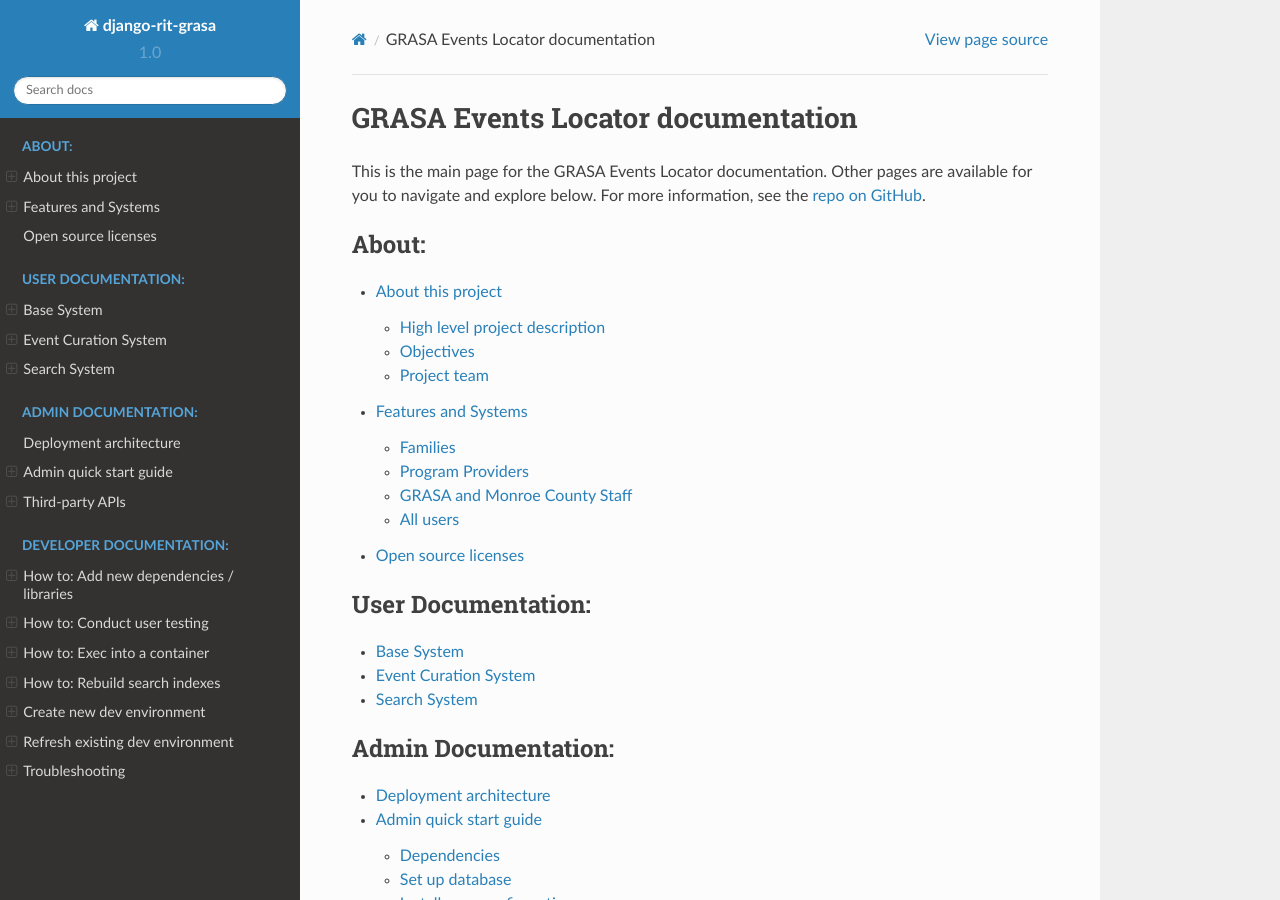
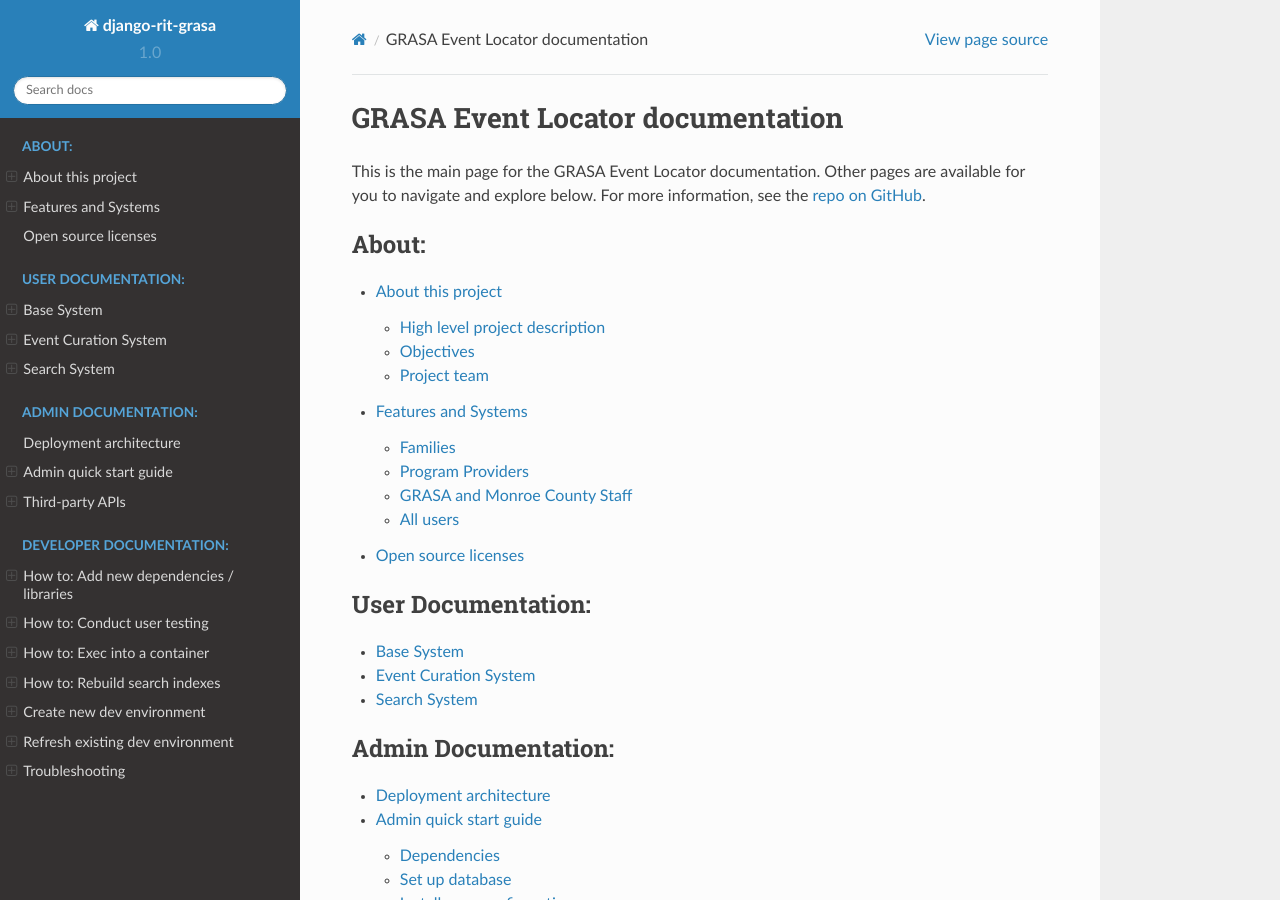
Before and after one commit to jwflory/django-rit-grasa, a Sphinx documentation site: the page built from docs/index.rst, in a window 1280 px wide and 900 px high. Built offline with Sphinx 7.4.7 and the Read the Docs theme 2.0.0, drawn with Linux system fonts in a browser that asks for light colours; formulas are drawn with MathJax 3; some of the changed text lies outside the part shown.

Commit message:
:memo: docs: Misc. polishing and minor changes
This commit is a few things I was waiting to slip into a bigger PR, but
this is last commit I anticipate making for tonight. I wanted to get
this into the documentation site while I had the changes ready.

Signed-off-by: Justin W. Flory <git@jwf.io>

```diff
--- a/docs/index.rst
+++ b/docs/index.rst
@@ -1,8 +1,8 @@
-##################################
-GRASA Events Locator documentation
-##################################
+#################################
+GRASA Event Locator documentation
+#################################
 
-This is the main page for the GRASA Events Locator documentation.
+This is the main page for the GRASA Event Locator documentation.
 Other pages are available for you to navigate and explore below.
 For more information, see the `repo on GitHub <https://github.com/jwflory/django-rit-grasa>`_.
 
```
Also changed, not shown: other parts of docs/index.rst (+0 -9 lines), docs/dev/setup-dev-environment.md (+0 -3 lines).
